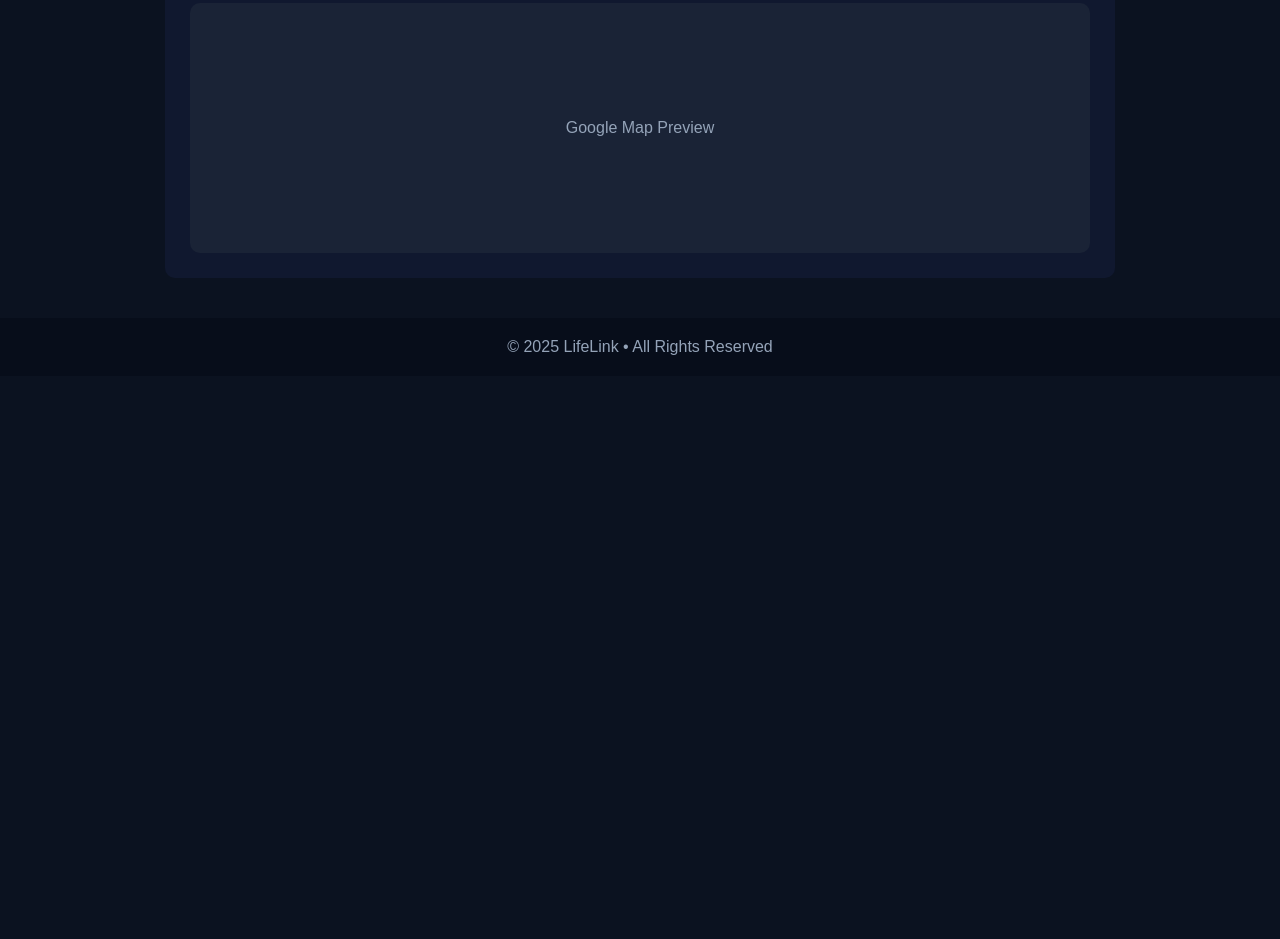
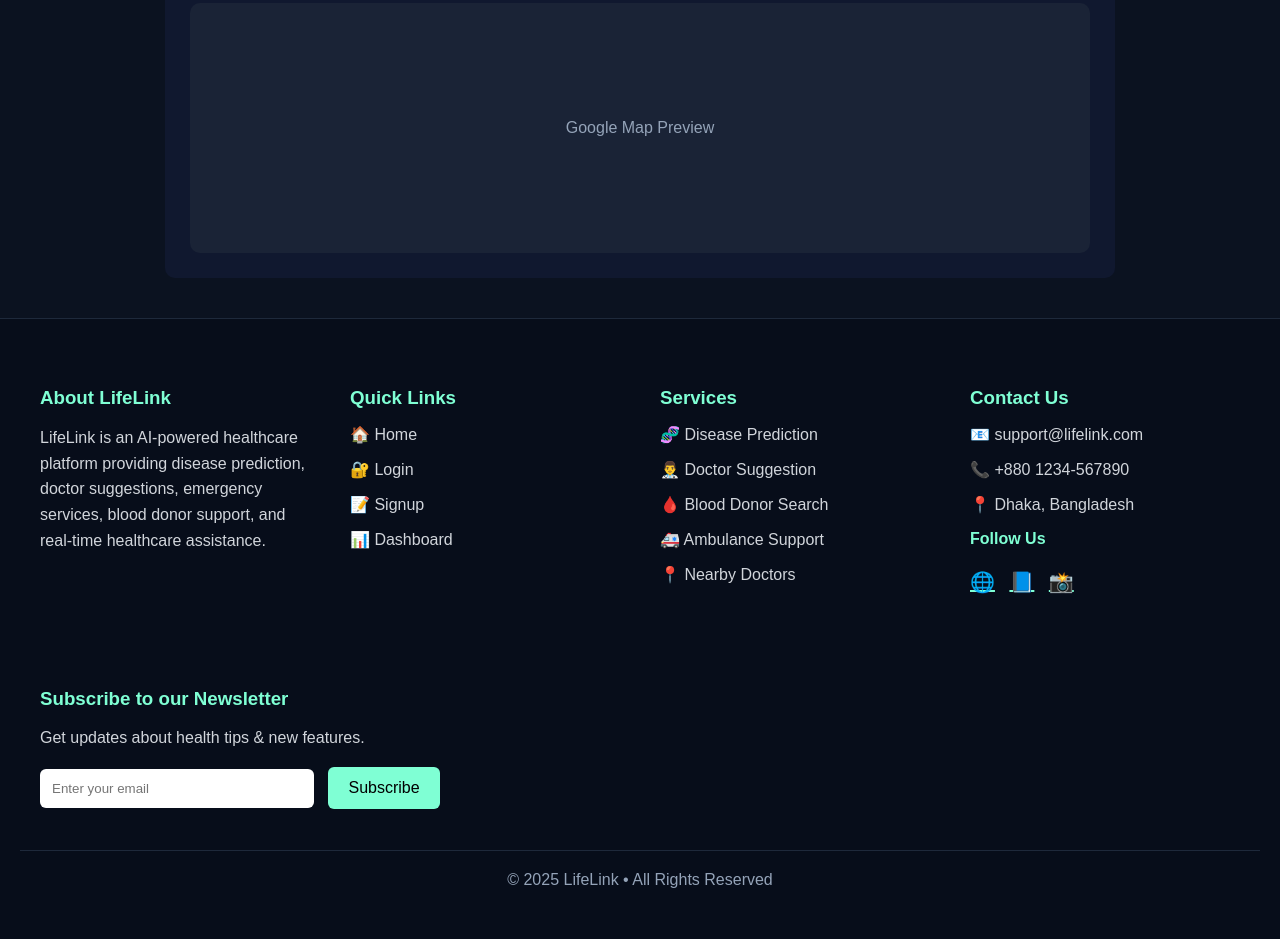
Before and after one commit to rukonuzzamantopu/lifeLink, a plain HTML site: page doctor.html in a window 1280 px wide. Shown: the part 1257-2196 px from the top of the page. Before the commit the page ends 1633 px from the top, so only its background shows below. Drawn offline with Linux system fonts and the light colour scheme.

Commit message:
update doctor suggetion

```diff
--- a/doctor.html
+++ b/doctor.html
@@ -112,6 +112,8 @@
 
   </div>
 
+
+
   <!-- Map Section -->
   <h3 style="margin-top:40px;">Doctors Map</h3>
   <div style="
@@ -129,10 +131,89 @@
 
 </div>
 
-<!-- Footer -->
-<footer style="margin-top:40px; background:#070d1a; padding:20px; text-align:center; color:#94a3b8;">
+<!-- Advanced Footer -->
+<footer style="background:#070d1a; padding:50px 20px; border-top:1px solid #1e293b; margin-top:40px;">
+
+  <div style="
+      max-width:1200px;
+      margin:auto;
+      display:flex;
+      flex-wrap:wrap;
+      gap:40px;
+  ">
+
+    <!-- About -->
+    <div style="flex:1; min-width:250px;">
+      <h3 style="color:#7fffd4; margin-bottom:10px;">About LifeLink</h3>
+      <p style="color:#d1d5db; line-height:1.6;">
+        LifeLink is an AI-powered healthcare platform providing disease prediction,
+        doctor suggestions, emergency services, blood donor support, and real-time healthcare assistance.
+      </p>
+    </div>
+
+    <!-- Quick Links -->
+    <div style="flex:1; min-width:200px;">
+      <h3 style="color:#7fffd4; margin-bottom:10px;">Quick Links</h3>
+      <p><a href="index.html" style="color:#d1d5db; text-decoration:none;">🏠 Home</a></p>
+      <p><a href="login.html" style="color:#d1d5db; text-decoration:none;">🔐 Login</a></p>
+      <p><a href="signup.html" style="color:#d1d5db; text-decoration:none;">📝 Signup</a></p>
+      <p><a href="dashboard.html" style="color:#d1d5db; text-decoration:none;">📊 Dashboard</a></p>
+    </div>
+
+    <!-- Services -->
+    <div style="flex:1; min-width:200px;">
+      <h3 style="color:#7fffd4; margin-bottom:10px;">Services</h3>
+      <p style="color:#d1d5db;">🧬 Disease Prediction</p>
+      <p style="color:#d1d5db;">👨‍⚕️ Doctor Suggestion</p>
+      <p style="color:#d1d5db;">🩸 Blood Donor Search</p>
+      <p style="color:#d1d5db;">🚑 Ambulance Support</p>
+      <p style="color:#d1d5db;">📍 Nearby Doctors</p>
+    </div>
+
+    <!-- Contact -->
+    <div style="flex:1; min-width:250px;">
+      <h3 style="color:#7fffd4; margin-bottom:10px;">Contact Us</h3>
+      <p style="color:#d1d5db;">📧 support@lifelink.com</p>
+      <p style="color:#d1d5db;">📞 +880 1234-567890</p>
+      <p style="color:#d1d5db;">📍 Dhaka, Bangladesh</p>
+
+      <h4 style="color:#7fffd4; margin-top:15px;">Follow Us</h4>
+      <p style="margin-top:10px;">
+        <a href="#" style="color:#7fffd4; margin-right:10px; font-size:20px;">🌐</a>
+        <a href="#" style="color:#7fffd4; margin-right:10px; font-size:20px;">📘</a>
+        <a href="#" style="color:#7fffd4; margin-right:10px; font-size:20px;">📸</a>
+      </p>
+    </div>
+
+    <!-- Newsletter -->
+    <div style="flex:1 1 100%; margin-top:20px;">
+      <h3 style="color:#7fffd4;">Subscribe to our Newsletter</h3>
+      <p style="color:#d1d5db; margin-bottom:10px;">Get updates about health tips & new features.</p>
+      <input type="email" placeholder="Enter your email"
+             style="padding:12px; width:250px; border-radius:6px; border:none;">
+      <button style="
+          background:#7fffd4;
+          padding:12px 20px;
+          border:none;
+          border-radius:6px;
+          margin-left:10px;
+          cursor:pointer;
+      ">Subscribe</button>
+    </div>
+
+  </div>
+
+  <div style="
+      text-align:center;
+      margin-top:30px;
+      padding-top:20px;
+      border-top:1px solid #1e293b;
+      color:#94a3b8;
+  ">
     © 2025 LifeLink • All Rights Reserved
+  </div>
 </footer>
+
 
 </body>
 </html>
```
